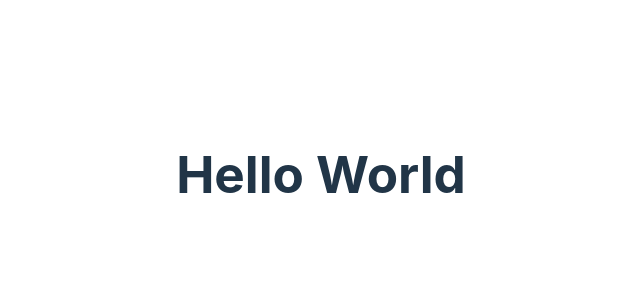
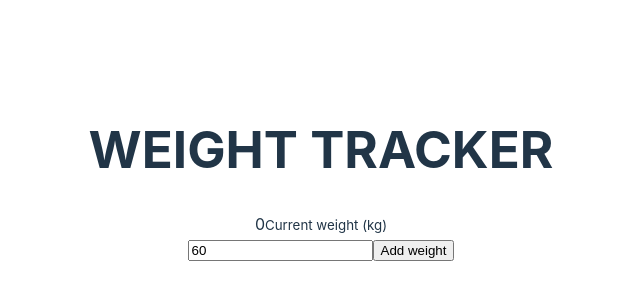
Before and after one commit to walczakjakub/weight-tracker, a Vue app: page / in a window 1280 px wide. Shown: the part 226-526 px from the top of the page, without its empty margins (319-959 px from the left). Built offline with nearby package versions, Linux system fonts and the light colour scheme.

Commit message:
add input form

```diff
--- a/src/App.vue
+++ b/src/App.vue
@@ -2,10 +2,13 @@
   import { ref, shallowRef, computed, watch, nextTick } from 'vue'
   import Chart from 'chart.js/auto'
 
+//constants
   const weights = ref([])
   const weightChartEl = ref(null)
   const weightChart = shallowRef(null)
   const weightInput = ref(60.0)
+
+//functions
   const currentWeight = computed(() => {
     return weights.value.sort((a, b) => b.date - a.date)[0] || { weight: 0 }
     })
@@ -20,7 +23,17 @@
 </script>
 
 <template>
-  <h1>Hello World</h1>
+  <main>
+    <h1>WEIGHT TRACKER</h1>
+    <div class="current">
+      <span>{{ currentWeight.weight }}</span>
+      <small>Current weight (kg)</small>
+      <form @submit.prevent="addWeight">
+        <input type="number" step="0.1" v-model="weightInput">
+        <input type="submit" value="Add weight">
+      </form>
+    </div>
+  </main>
 </template>
 
 <style scoped>
```
